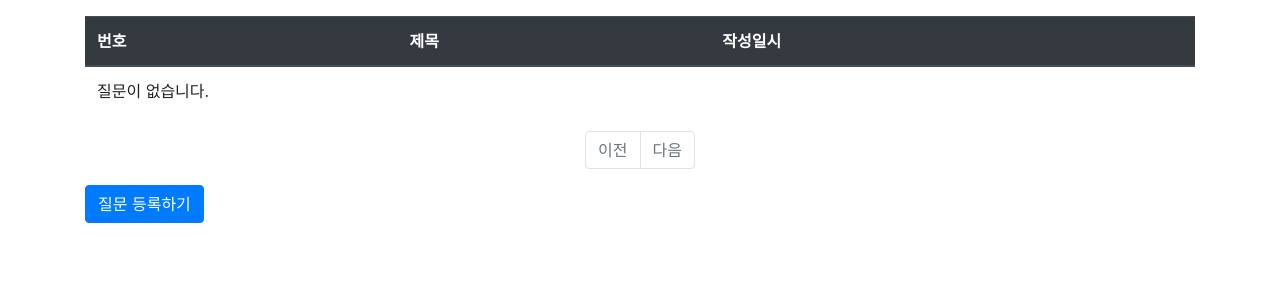
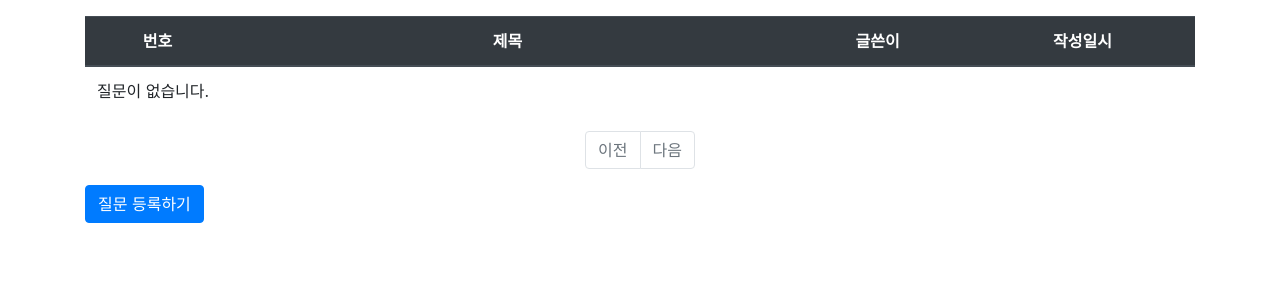
Before and after one commit to song-hee-1/django-playground, a Django app: template templates/board/question_list.html in a window 1280 px wide. Shown: the part 57-357 px from the top of the page. Run offline with Django 4.2, Linux system fonts and the light colour scheme; the template is opened without the code that fills it, so the values that code supplies are empty; some libraries are stand-ins or nearby versions.

Commit message:
Feat : 글쓴이 추가하기

```diff
--- a/templates/board/question_list.html
+++ b/templates/board/question_list.html
@@ -4,21 +4,22 @@
 <div class="container my-3">
     <table class="table">
         <thead>
-        <tr class="thead-dark">
+        <tr class="text-center thead-dark">
             <th>번호</th>
-            <th>제목</th>
+            <th style="width:50%">제목</th>
+            <th>글쓴이</th>
             <th>작성일시</th>
         </tr>
         </thead>
         <tbody>
         {% if question_list %}
         {% for question in question_list %}
-        <tr>
+        <tr class="text-center">
             <td>
                 <!-- 번호 = 전체건수 - 시작인덱스 - 현재인덱스 + 1 -->
                 {{ question_list.paginator.count|sub:question_list.start_index|sub:forloop.counter0|add:1 }}
             </td>
-            <td>
+            <td class="text-left">
                 <a href="{% url 'board:detail' question.id %}">{{ question.subject }}</a>
                 {% if question.answer_set.count > 0 %}
                 <span class="text_danger small ml-2">
@@ -26,6 +27,7 @@
                 </span>
                 {% endif %}
             </td>
+            <td>{{ question.author.username }}</td>
             <td>{{ question.create_date }}</td>
         </tr>
         {% endfor %}
```
Also changed, not shown: templates/board/question_detail.html (+6 -4 lines).
